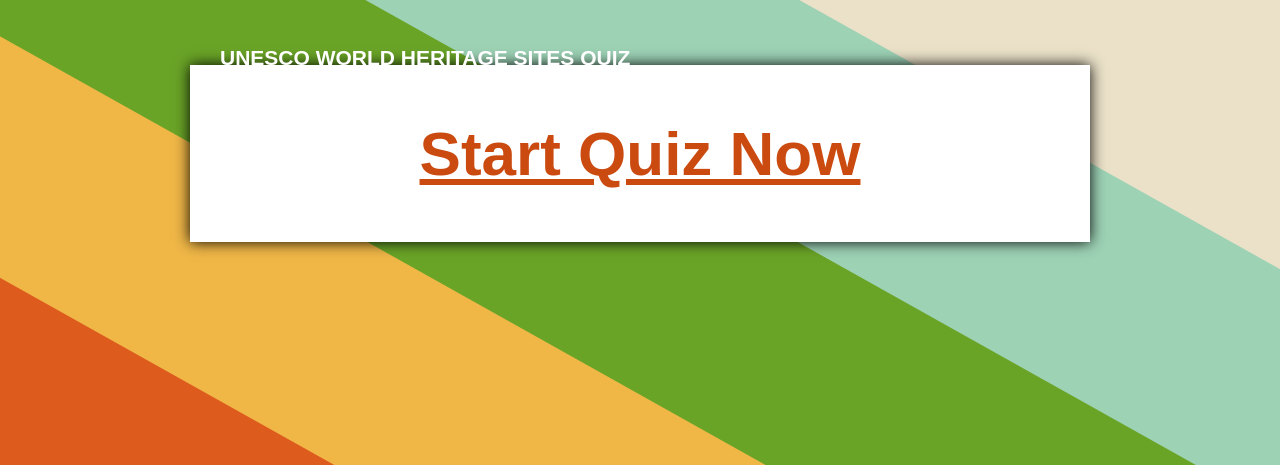
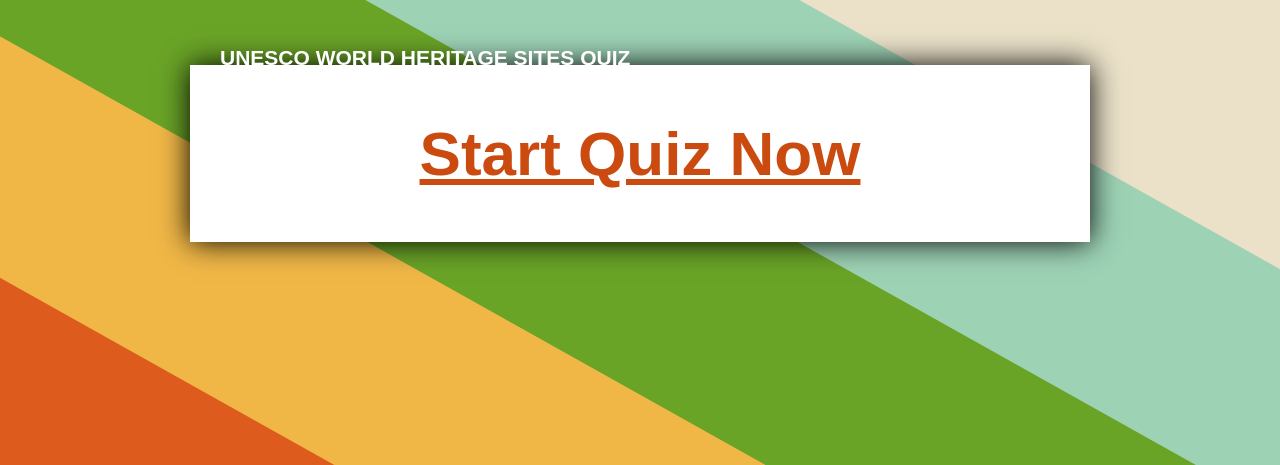
Before and after one commit to kcmoffat/unesco, a Django app: page / in a window 1280 px wide. Shown: the top 465 px of the page. Run offline with Django 3.2, Linux system fonts and the light colour scheme; data that the repository does not hold is empty.

Commit message:
more drop shadows

```diff
--- a/quiz/static/css/styles.css
+++ b/quiz/static/css/styles.css
@@ -59,9 +59,9 @@ div#primary_content
 	-webkit-border-radius: 24px;
 	border-radius: 24px;*/
 	/* DROP SHADOW */
-	-moz-box-shadow: 0px 0px 14px #000000;
-	-webkit-box-shadow: 0px 0px 14px #000000;
-	box-shadow: 0px 0px 14px #000000;
+	-moz-box-shadow: 0px 0px 28px #000000;
+	-webkit-box-shadow: 0px 0px 28px #000000;
+	box-shadow: 0px 0px 28px #000000;
 	/* OTHER */
 	background-color: white;
 	padding: 40px;
```
